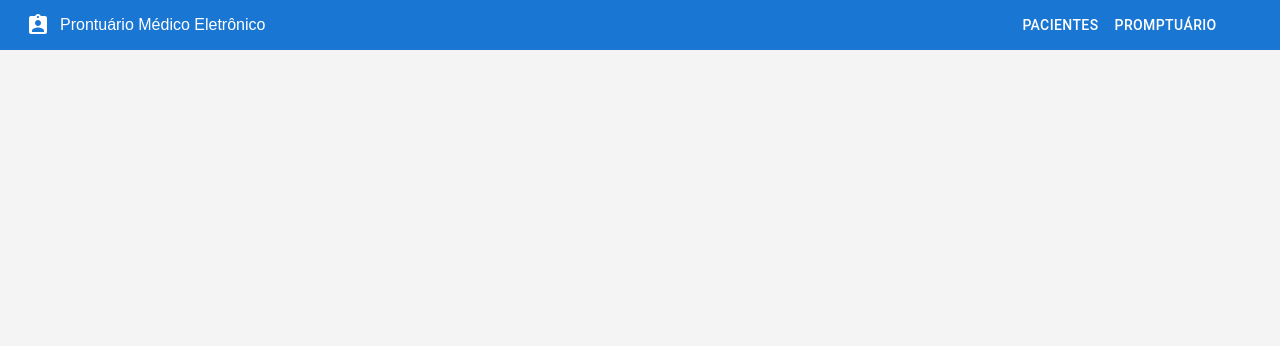
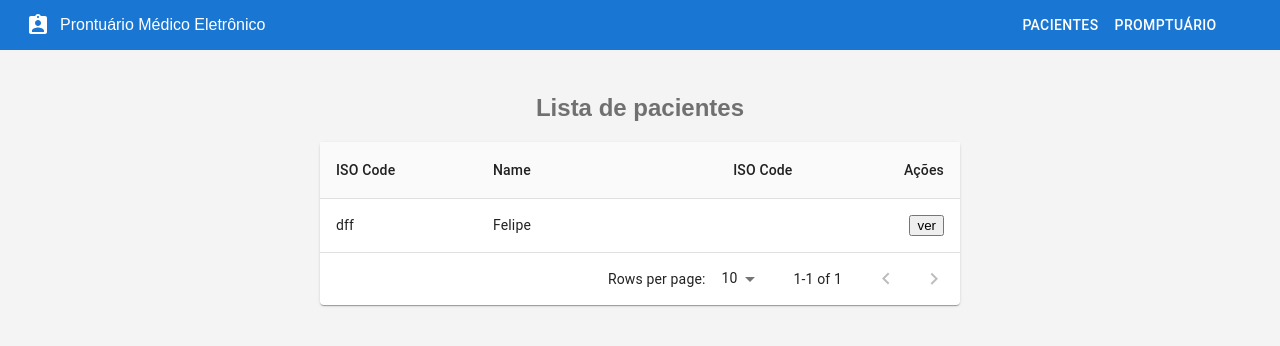
Before and after one commit to devrmvgo/e-medical_promptuary, a React (Create React App) app: page / in a window 1280 px wide. Shown: the top 346 px of the page. Built offline with nearby package versions, Linux system fonts and the light colour scheme.

Commit message:
starting patient listing components

```diff
--- a/src/App.tsx
+++ b/src/App.tsx
@@ -1,10 +1,12 @@
 import React from 'react';
 import './styles/app.scss';
 import Routes from './routes';
+import AppBar from './components/AppBar';
 
 function App(): JSX.Element {
   return (
     <div className="App">
+      <AppBar />
       <Routes />
     </div>
   );
--- a/src/components/AppBar/index.tsx
+++ b/src/components/AppBar/index.tsx
@@ -1,11 +1,10 @@
 import React from 'react';
-import { StyledContentHome, StyledAppBar } from './styles';
+import { StyledAppBar } from './styles';
 import Button from '@material-ui/core/Button';
 import AssignmentIndIcon from '@material-ui/icons/AssignmentInd';
 
 const AppBar: React.FC = () => {
   return (
-    <StyledContentHome>
     <StyledAppBar>
       <div className="titleMenu">
         <AssignmentIndIcon />
@@ -17,7 +16,6 @@ const AppBar: React.FC = () => {
         <Button color="inherit">Promptuário</Button>
       </div>
     </StyledAppBar>
-    </StyledContentHome>
   );
 };
 
--- a/src/components/AppBar/styles.ts
+++ b/src/components/AppBar/styles.ts
@@ -1,10 +1,5 @@
 import styled from 'styled-components';
 import colors from '../../styles/colors';
-
-export const StyledContentHome = styled.div`
-  height: 100vh;
-  background: ${colors.grayLighter} !important;
-`;
 
 export const StyledAppBar = styled.div`
   display: grid;
@@ -13,8 +8,6 @@ export const StyledAppBar = styled.div`
   padding: 0 1rem;
   background: ${colors.primaryColor} !important;
   color: ${colors.white} !important;
-
-  margin-bottom: 5px;
 
   div {
     display: flex;
--- /dev/null
+++ b/src/components/PatientList/index.tsx
@@ -0,0 +1,32 @@
+import React from 'react';
+
+import { StyledListPatientsContent } from './styles';
+
+import Table from '../Table';
+
+interface Column {
+  id: string;
+  label: string;
+  minWidth?: number;
+  align?: 'right';
+  format?: (value: number) => string;
+}
+
+const columns: Column[] = [
+  { id: 'id', label: 'ISO\u00a0Code', minWidth: 100 },
+  { id: 'name', label: 'Name', minWidth: 170 },
+  { id: 'fd', label: 'ISO\u00a0Code', minWidth: 100 },
+];
+
+const PatientList: React.FC = () => {
+  return (
+    <StyledListPatientsContent>
+      <h2>Lista de pacientes</h2>
+      <div className="container">
+        <Table columns={columns} items={[{ id: 'dff', name: 'Felipe' }]} />
+      </div>
+    </StyledListPatientsContent>
+  );
+};
+
+export default PatientList;
--- /dev/null
+++ b/src/components/PatientList/styles.ts
@@ -0,0 +1,24 @@
+import styled from 'styled-components';
+import List from '@material-ui/core/List';
+import colors from '../../styles/colors';
+
+export const StyledListPatientsContent = styled(List)`
+  display: flex;
+  flex-direction: column;
+  align-items: center;
+
+  h2 {
+    color: ${colors.gray};
+  }
+
+  .container {
+    height: 480px;
+    min-width: 40rem;
+    max-width: 70rem;
+  }
+`;
+
+export const StyledList = styled(List)`
+  height: 480px;
+  width: 70rem;
+`;
--- /dev/null
+++ b/src/components/Table/index.tsx
@@ -0,0 +1,119 @@
+import React, { useState } from 'react';
+import { makeStyles } from '@material-ui/core/styles';
+import Paper from '@material-ui/core/Paper';
+import Table from '@material-ui/core/Table';
+import TableBody from '@material-ui/core/TableBody';
+import TableCell from '@material-ui/core/TableCell';
+import TableContainer from '@material-ui/core/TableContainer';
+import TableHead from '@material-ui/core/TableHead';
+import TablePagination from '@material-ui/core/TablePagination';
+import TableRow from '@material-ui/core/TableRow';
+
+interface Column {
+  id: string;
+  label: string;
+  minWidth?: number;
+  align?: 'right';
+  format?: (value: number) => string;
+}
+
+type TableData = {
+  columns: Column[];
+  // eslint-disable-next-line @typescript-eslint/no-explicit-any
+  items: Array<any>;
+};
+
+const useStyles = makeStyles({
+  root: {
+    width: '100%',
+  },
+  container: {
+    maxHeight: 440,
+  },
+});
+
+const StickyHeadTable: React.FC<TableData> = ({
+  columns,
+  items,
+}: TableData) => {
+  console.log(items);
+  const classes = useStyles();
+  const [page, setPage] = useState(0);
+  const [rowsPerPage, setRowsPerPage] = useState(10);
+
+  const handleChangePage = (event: unknown, newPage: number) => {
+    setPage(newPage);
+  };
+
+  const handleChangeRowsPerPage = (
+    event: React.ChangeEvent<HTMLInputElement>,
+  ) => {
+    setRowsPerPage(+event.target.value);
+    setPage(0);
+  };
+
+  return (
+    <Paper className={classes.root}>
+      <TableContainer className={classes.container}>
+        <Table stickyHeader aria-label="sticky table">
+          <TableHead>
+            <TableRow>
+              {columns.map((column) => (
+                <TableCell
+                  key={column.id}
+                  align={column.align}
+                  style={{ minWidth: column.minWidth }}
+                >
+                  {column.label}
+                </TableCell>
+              ))}
+              <TableCell align="right">Ações</TableCell>
+            </TableRow>
+          </TableHead>
+          <TableBody>
+            {items
+              .slice(page * rowsPerPage, page * rowsPerPage + rowsPerPage)
+              .map((row, index) => {
+                return (
+                  <TableRow hover role="checkbox" tabIndex={-1} key={index}>
+                    {columns.map((column) => {
+                      const value = row[column.id];
+                      return (
+                        <TableCell key={column.id} align={column.align}>
+                          {column.format && typeof value === 'number'
+                            ? column.format(value)
+                            : value}
+                        </TableCell>
+                      );
+                    })}
+
+                    <TableCell key={index} align="right">
+                      <button
+                        onClick={() => {
+                          console.log(row);
+                        }}
+                      >
+                        {' '}
+                        ver
+                      </button>
+                    </TableCell>
+                  </TableRow>
+                );
+              })}
+          </TableBody>
+        </Table>
+      </TableContainer>
+      <TablePagination
+        rowsPerPageOptions={[10, 25, 100]}
+        component="div"
+        count={items.length}
+        rowsPerPage={rowsPerPage}
+        page={page}
+        onChangePage={handleChangePage}
+        onChangeRowsPerPage={handleChangeRowsPerPage}
+      />
+    </Paper>
+  );
+};
+
+export default StickyHeadTable;
--- a/src/pages/Home/index.tsx
+++ b/src/pages/Home/index.tsx
@@ -1,11 +1,11 @@
 import React from 'react';
 import { StyledContentHome } from './styles';
-import AppBar from '../../components/AppBar';
+import PatientList from '../../components/PatientList';
 
 const Home: React.FC = () => {
   return (
     <StyledContentHome>
-      <AppBar />
+      <PatientList />
     </StyledContentHome>
   );
 };
--- a/src/pages/Home/styles.ts
+++ b/src/pages/Home/styles.ts
@@ -2,10 +2,7 @@ import styled from 'styled-components';
 import colors from '../../styles/colors';
 
 export const StyledContentHome = styled.div`
-  height: 100vh;
-  background: ${colors.grayLighter} !important;
+  height: 100%;
+  padding: 1rem;
+  background: ${colors.grayLighter};
 `;
-
-export const StyledAvatar = styled.img`
-  width: 100px;
-`;
--- a/src/styles/app.scss
+++ b/src/styles/app.scss
@@ -1,4 +1,6 @@
 .App {
   height: 100vh;
+  max-height: 100vh;
+  overflow-y: hidden;
   font-family: Arial, Helvetica, sans-serif;
 }
--- a/src/styles/colors.ts
+++ b/src/styles/colors.ts
@@ -4,7 +4,6 @@ const colors = {
   black: '#000',
   grayLighter: '#F4F4F4',
   gray: '#707070',
-  grayOpacity: 'rgba(0, 0, 0, 0.4)',
   grayStronger: '#B3B3B3',
   green: '#08DE00',
   boxShadow: '#00000024',
```
Lines whose indentation alone changed are shown as unchanged.
